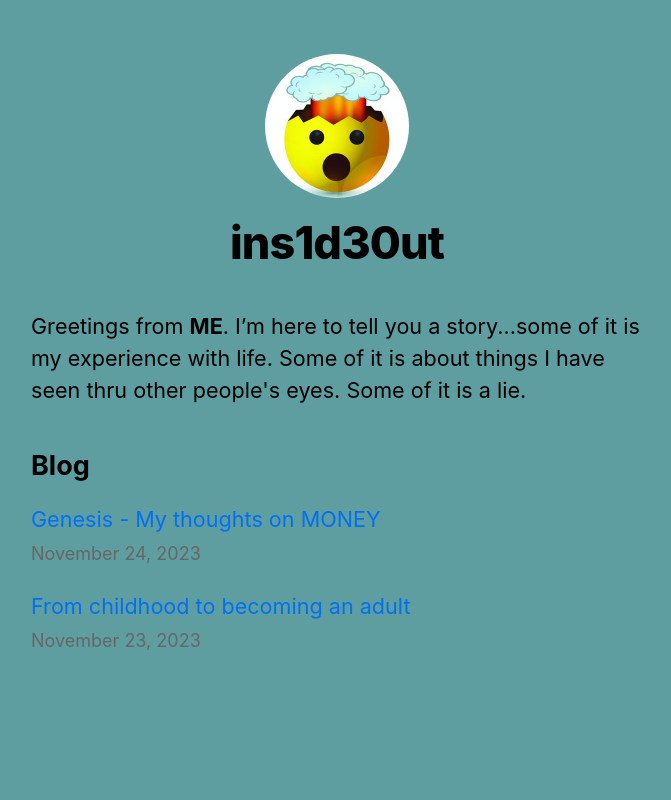
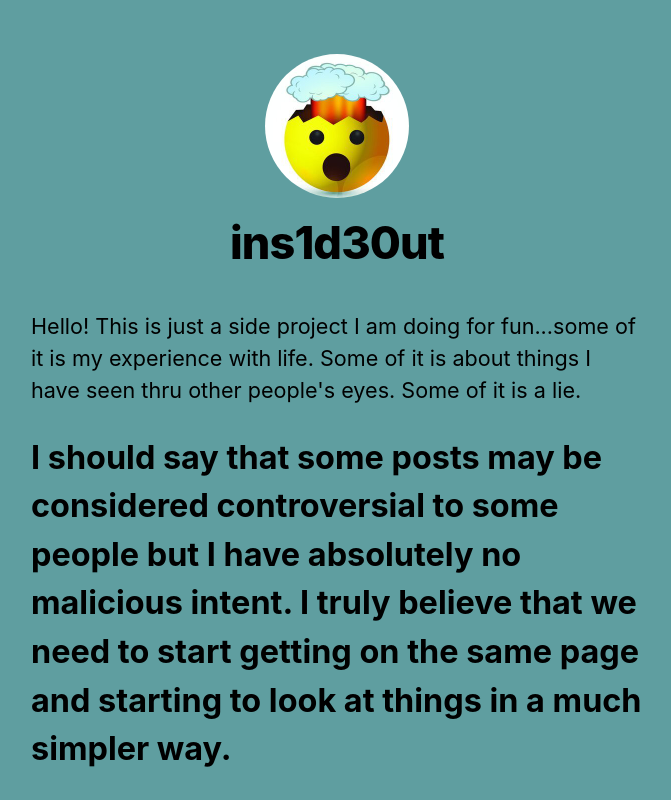
Before and after one commit to ins1d30ut/nextjs-blog, a Next.js app: page / in a window 1280 px wide. Shown: the top 800 px of the page, without its empty margins (303-974 px from the left). Built offline with nearby package versions, Linux system fonts and the light colour scheme.

Commit message:
commit update to home

```diff
--- a/pages/index.js
+++ b/pages/index.js
@@ -13,10 +13,16 @@ export default function Home({ allPostsData }) {
       </Head>
       <section className={utilStyles.headingMd}>
         <p>
-          Greetings from <strong>ME</strong>. I’m here to tell you a
-          story...some of it is my experience with life. Some of it is about
-          things I have seen thru other people's eyes. Some of it is a lie.
+          Hello! This is just a side project I am doing for fun...some of it is
+          my experience with life. Some of it is about things I have seen thru
+          other people's eyes. Some of it is a lie.
         </p>
+        <h1>
+          I should say that some posts may be considered controversial to some
+          people but I have absolutely no malicious intent. I truly believe that
+          <strong> we</strong> need to start getting on the same page and
+          starting to look at things in a much simpler way.
+        </h1>
       </section>
       <section className={`${utilStyles.headingMd} ${utilStyles.padding1px}`}>
         <h2 className={utilStyles.headingLg}>Blog</h2>
--- a/posts/childhood.md
+++ b/posts/childhood.md
@@ -1,6 +1,8 @@
 ---
-title: 'From childhood to becoming an adult'
-date: '2023-11-23'
+title: 'Flying your own flag'
+date: '2023-12-07'
 ---
 
-I was a very curious child...
+There is something that I have noticed after moving around a few states over the last few years that I feel is not intended to be a negative thing, but it does have negative side effects.
+
+I call this 'Everyone has a flag to fly'.
```
